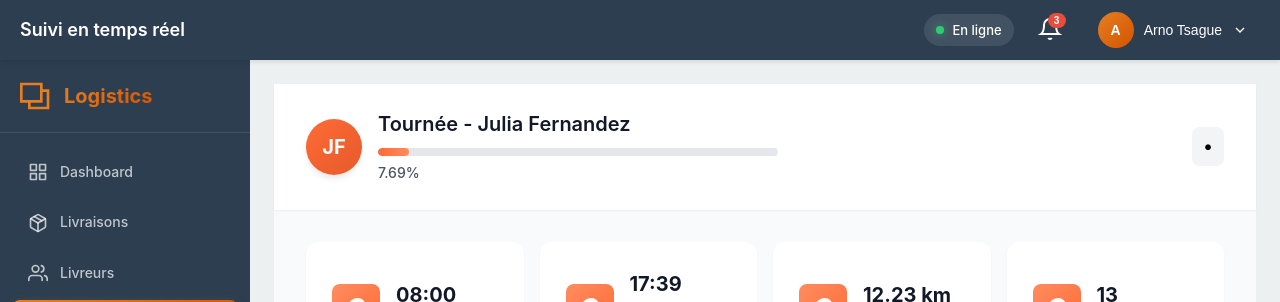
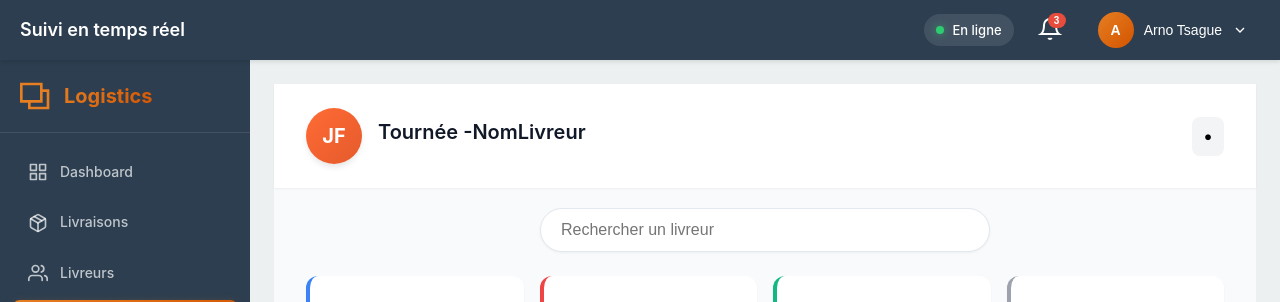
Before and after one commit to arno9982/dashboard_logistics, an Angular app: page /tracking in a window 1280 px wide. Shown: the top 302 px of the page. Built offline with nearby package versions, Linux system fonts and the light colour scheme.

Commit message:
interface page tracking updated

```diff
--- a/src/app/tracking/pages/live-tracking/live-tracking.css
+++ b/src/app/tracking/pages/live-tracking/live-tracking.css
@@ -46,6 +46,23 @@
   position: sticky;
   top: 0;
   z-index: 100;
+ margin-bottom: 20px;
+}
+.search-input {
+  display: block;
+  width: 100%;
+  max-width: 450px; /* Limite la largeur sur les grands écrans */
+  margin: 0 auto 24px auto; /* Centre le champ et ajoute de l'espace en dessous */
+  padding: 12px 20px;
+  font-size: 1rem;
+  font-weight: 500;
+  color: #334155; /* Couleur de texte sombre */
+  background-color: #ffffff;
+  border: 1px solid #e2e8f0; /* Bordure subtile */
+  border-radius: 30px; /* Coins très arrondis pour un look moderne */
+  box-shadow: 0 1px 3px rgba(0, 0, 0, 0.05);
+  transition: border-color 0.2s ease, box-shadow 0.2s ease;
+  -webkit-appearance: none; /* Supprime les styles par défaut sur Safari/Chrome */
 }
 
 .header-content {
@@ -294,6 +311,7 @@
   box-shadow: var(--shadow-md);
   position: relative;
   height: 400px;
+  width: 600px;
 }
 
 .map-placeholder {
--- a/src/app/tracking/pages/live-tracking/live-tracking.html
+++ b/src/app/tracking/pages/live-tracking/live-tracking.html
@@ -7,11 +7,12 @@
           <span>JF</span>
         </div>
         <div class="driver-details">
-          <h2>Tournée - Julia Fernandez</h2>
-          <div class="progress-bar">
+          <h2>Tournée -NomLivreur</h2>
+         <!---- <div class="progress-bar">
             <div class="progress-fill" [style.width.%]="tourneeProgress"></div>
           </div>
           <span class="progress-text">{{ tourneeProgress | number:'1.0-2' }}%</span>
+        -->
         </div>
       </div>
       <button class="refresh-btn" (click)="refreshData()">
@@ -21,6 +22,7 @@
   </div>
 
   <!-- Stats Cards -->
+   <!----
   <div class="stats-container">
     <div class="stat-card">
       <i class="icon-flag"></i>
@@ -51,8 +53,9 @@
       </div>
     </div>
   </div>
-
+-->
   <!-- Status Summary -->
+  <input type="search"  class="search-input" placeholder="Rechercher un livreur "/>
   <div class="status-summary">
     <div class="status-item status-on-time">
       <div class="status-number">{{ onTimeCount }}</div>
--- a/src/app/tracking/pages/live-tracking/live-tracking.ts
+++ b/src/app/tracking/pages/live-tracking/live-tracking.ts
@@ -62,11 +62,11 @@ export class DeliveryTrackingComponent implements OnInit, OnDestroy {
 
   private initializeDeliveries(): void {
     this.allDeliveries = [
-      { id: '11554989', customerName: 'John Gates', address: '8 Glade Path, London SE1 8EG, UK', phone: '+33612345678', openingHours: 'Toujours ouvert', duration: '25min', timeSlot: '08:00 ↔ 17:00', estimatedTime: '08:45', status: 'on-time', latitude: 51.5074, longitude: -0.1278 },
-      { id: '11554990', customerName: 'Sarah Johnson', address: '42 Baker Street, London NW1 6XE, UK', phone: '+33612345679', openingHours: '09:00 - 18:00', duration: '20min', timeSlot: '09:00 ↔ 17:00', estimatedTime: '09:30', status: 'late', latitude: 51.5238, longitude: -0.1585 },
-      { id: '11554991', customerName: 'Michael Brown', address: '15 Oxford Street, London W1D 1BS, UK', phone: '+33612345680', openingHours: '08:00 - 20:00', duration: '30min', timeSlot: '10:00 ↔ 18:00', estimatedTime: '10:45', status: 'late', latitude: 51.5155, longitude: -0.1426 },
-      { id: '11554992', customerName: 'Emma Wilson', address: '78 Piccadilly, London W1J 8HP, UK', phone: '+33612345681', openingHours: '10:00 - 19:00', duration: '15min', timeSlot: '11:00 ↔ 16:00', estimatedTime: '11:30', status: 'late', latitude: 51.5074, longitude: -0.1419 },
-      { id: '11554993', customerName: 'David Lee', address: '23 Regent Street, London W1B 5AH, UK', phone: '+33612345682', openingHours: '09:00 - 21:00', duration: '25min', timeSlot: '12:00 ↔ 17:00', estimatedTime: '12:15', status: 'late', latitude: 51.5112, longitude: -0.1339 }
+      { id: 'CM2025001', customerName: 'Jean Dupont', address: 'Rue de la Joie, Akwa, Douala', phone: '+237699887766', openingHours: '08:00 - 18:00', duration: '30min', timeSlot: '09:00 ↔ 12:00', estimatedTime: '09:15', status: 'on-time', latitude: 4.0483, longitude: 9.7043 },
+      { id: 'CM2025002', customerName: 'Amina Bello', address: 'Boulevard de la Liberté, Bonapriso, Douala', phone: '+237677665544', openingHours: 'Toujours ouvert', duration: '20min', timeSlot: '09:00 ↔ 17:00', estimatedTime: '10:30', status: 'late', latitude: 4.0325, longitude: 9.7006 },
+      { id: 'CM2025003', customerName: 'Paul Atanga', address: 'Avenue Kennedy, Centre Ville, Yaoundé', phone: '+237655443322', openingHours: '10:00 - 20:00', duration: '45min', timeSlot: '11:00 ↔ 18:00', estimatedTime: '11:45', status: 'late', latitude: 3.8480, longitude: 11.5021 },
+      { id: 'CM2025004', customerName: 'Chantal Biya', address: 'Rue des Ambassades, Bastos, Yaoundé', phone: '+237666554433', openingHours: '09:00 - 16:00', duration: '25min', timeSlot: '14:00 ↔ 16:00', estimatedTime: '14:20', status: 'late', latitude: 3.8925, longitude: 11.5085 },
+      { id: 'CM2025005', customerName: 'Samuel Eto\'o', address: 'Down Beach, Limbe', phone: '+237654321098', openingHours: '10:00 - 22:00', duration: '35min', timeSlot: '15:00 ↔ 17:00', estimatedTime: '16:00', status: 'late', latitude: 4.0156, longitude: 9.2149 }
     ];
     this.currentDelivery = this.allDeliveries[0];
     this.upcomingDeliveries = this.allDeliveries.slice(1, 4);
```
